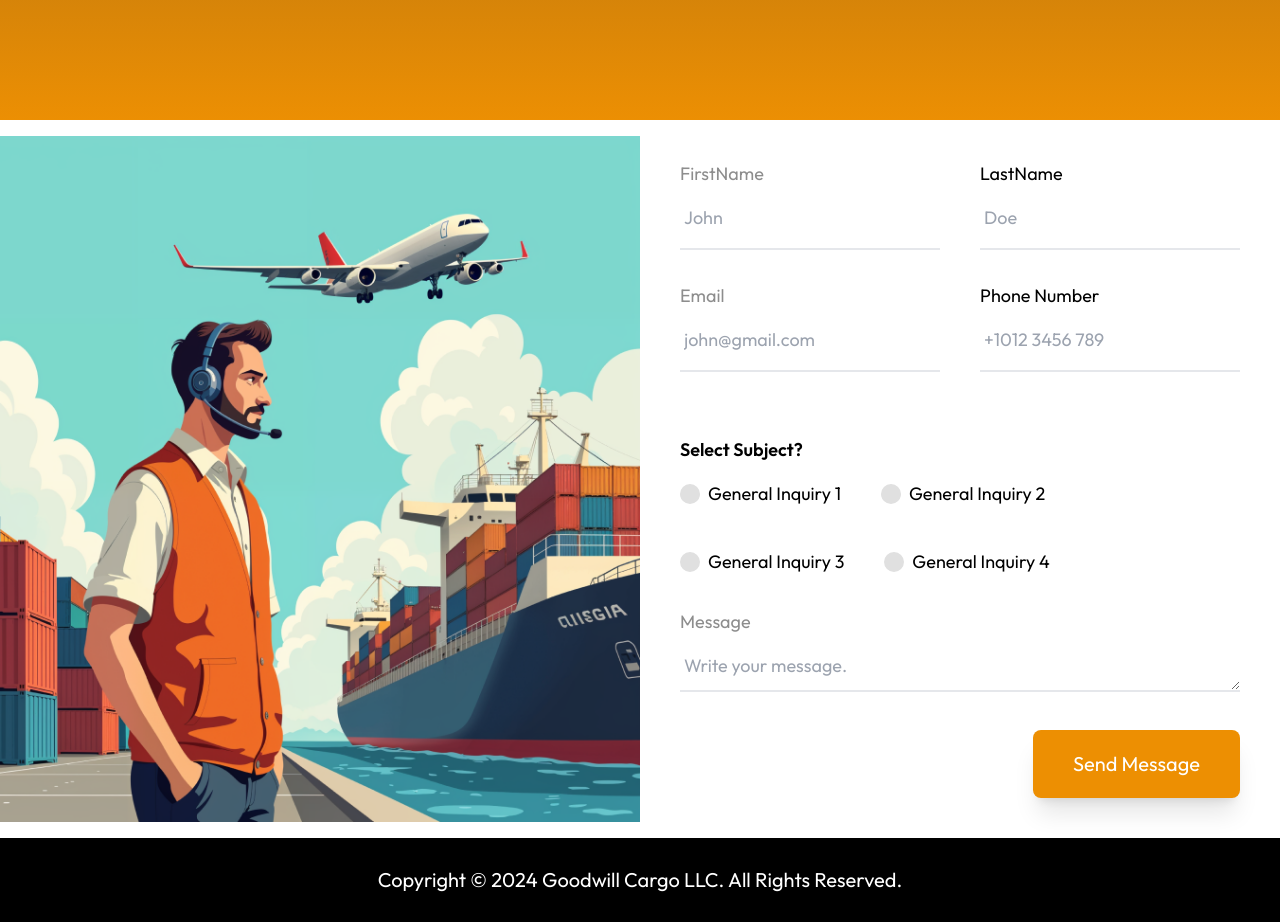
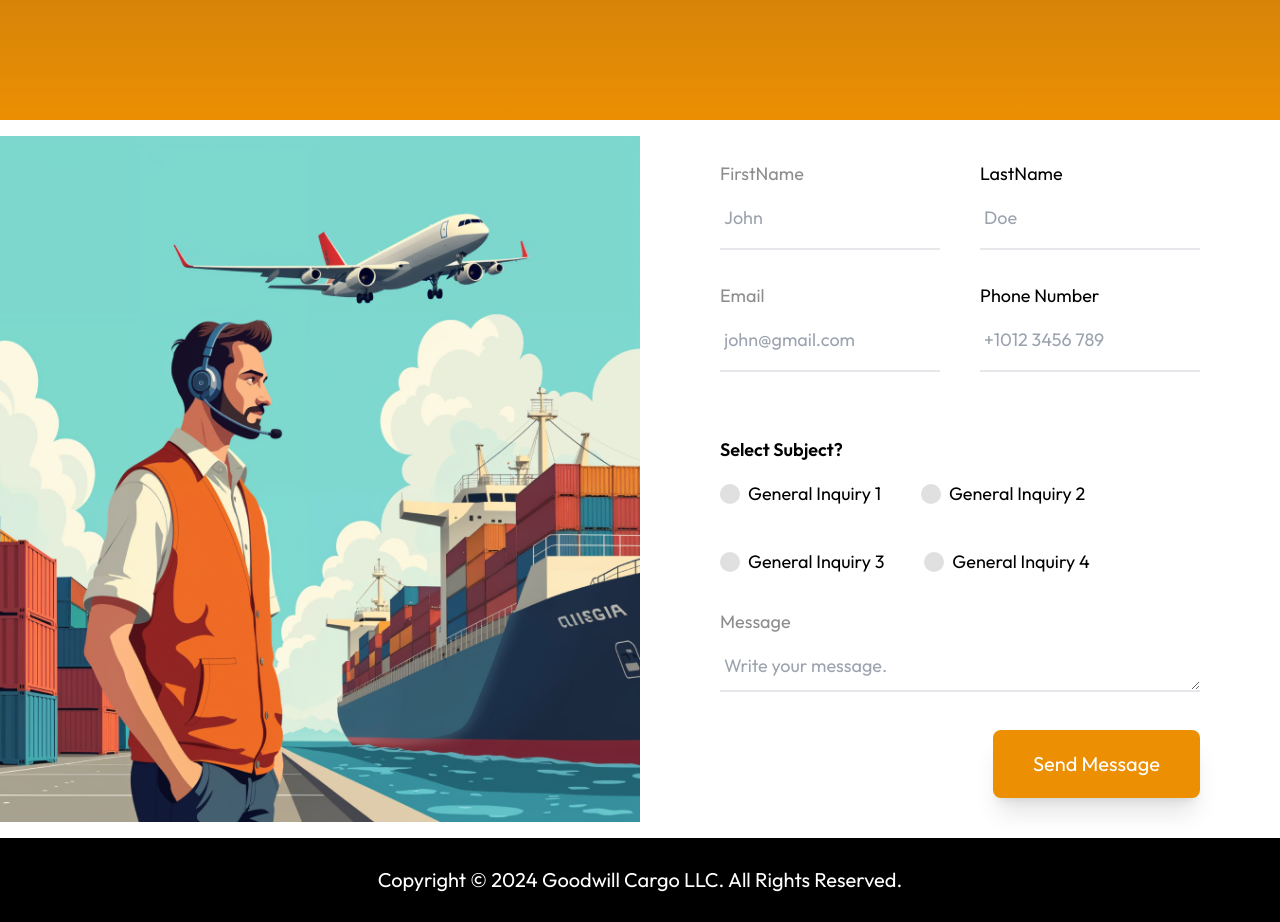
Before and after one commit to Sohaib-Ahmed869/GoodwillCargo, a React (Vite) app: page /contact in a window 1280 px wide. Shown: the part 520-1442 px from the top of the page. Built offline with nearby package versions, Linux system fonts and the light colour scheme.

Commit message:
adding padding

```diff
--- a/src/component/contact/Form.jsx
+++ b/src/component/contact/Form.jsx
@@ -1,7 +1,4 @@
 import React from "react";
-import location from "../../assets/contact/location.png";
-import phone from "../../assets/contact/phone-call.png";
-import agentCall from "../../assets/contact/direct-agent.png";
 import ContactImage from "../../assets/contact/contact-img.png";
 
 const Form = () => {
@@ -19,12 +16,10 @@ const Form = () => {
       </div>
 
       {/* right side  */}
-      <div className="w-full flex items-center  justify-center py-20 lg:py-10   lg:w-2/4 h-full">
+      <div className="w-full flex items-center  justify-center py-20 lg:py-10 px-10 lg:w-2/4 h-full">
         <form action="" className="flex flex-col w-full px-10 gap-4 xl:gap-8 ">
           <div className="w-full flex flex-wrap gap-y-3 xl:gap-y-8  gap-x-12 justify-between">
-            <div  className="flex flex-col lg:flex-row gap-10 w-full">
-
-
+            <div className="flex flex-col lg:flex-row gap-10 w-full">
               {/* first name */}
               <div className="flex flex-col w-full ">
                 <label
@@ -64,8 +59,6 @@ const Form = () => {
               </div>
             </div>
             <div className="flex flex-col lg:flex-row gap-10 w-full">
-
-
               {/* email */}
               <div className="flex flex-col w-full">
                 <label
```
Lines whose indentation alone changed are shown as unchanged.
